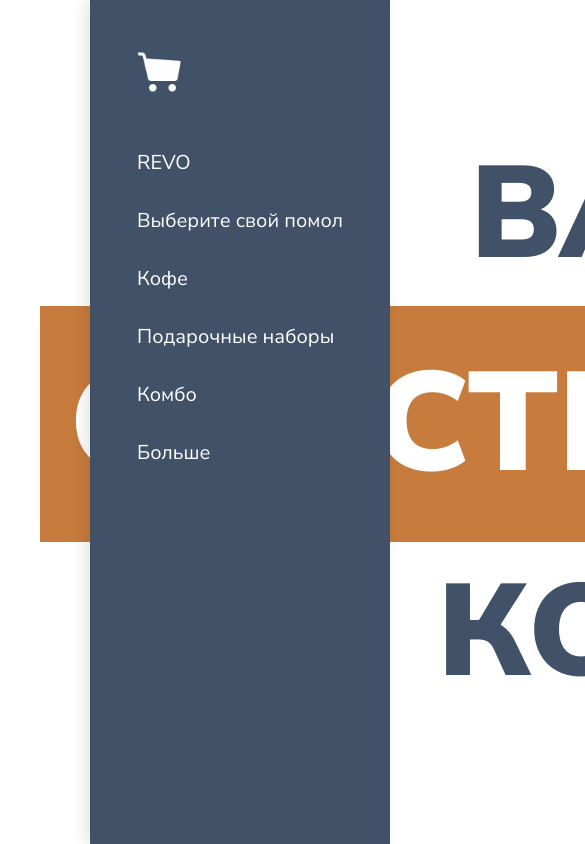
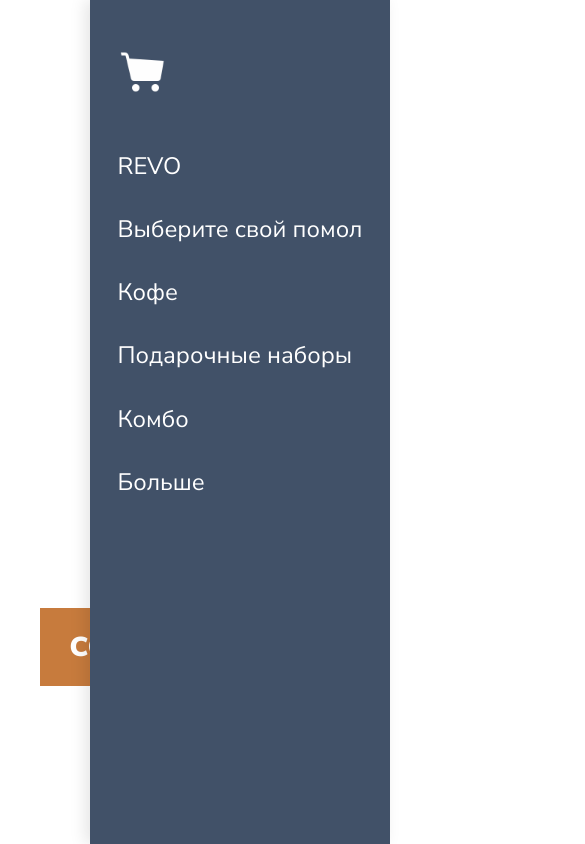
Before and after one commit to vladcheck/fullstack-dev-project-1, a website built with Vite: page index.html in a window 390 px wide. Shown: the top 844 px of the page, 585 px wide, since content can reach past the window. Built offline with nearby package versions, Linux system fonts and the light colour scheme.

Commit message:
fix: not responsive hero text

```diff
--- a/index.html
+++ b/index.html
@@ -10,7 +10,7 @@
     <link
       rel="stylesheet"
       href="./styles/mobile.css"
-      media="screen and (max-width: 1024px)"
+      media="screen and (max-width: 700px)"
     />
     <script src="./scripts/menu.js" defer></script>
     <title>REVO - Ваш пакет, Ваш кофе</title>
--- a/styles/mobile.css
+++ b/styles/mobile.css
@@ -1,34 +1,7 @@
-/* tablets */
-@media (max-width: 1400px) {
-
-    /* hero */
-    .hero__title {
-        font-size: 4.4rem;
-    }
-
-    .hero__title .accent {
-        font-size: inherit;
-    }
-
-    /* build-your-base */
-    #build-your-base .card__title {
-        font-size: 2.5rem;
-    }
-
-    #build-your-base .card__text {
-        font-size: 1.5rem;
-    }
-
-    /* combos */
-    #combos .selector {
-        justify-content: left;
-    }
-}
-
 /* phones */
 @media (max-width: 700px) {
     :root {
-        font-size: 20px;
+        font-size: 17px;
     }
 
     .section {
@@ -59,7 +32,7 @@
     }
 
     .sidebar .nav__link {
-        font-size: 1rem;
+        font-size: 1.4rem;
     }
 
     /* || buttons */
--- a/styles/style.css
+++ b/styles/style.css
@@ -253,13 +253,13 @@
 .hero__title {
     color: var(--secondary-clr);
     text-transform: uppercase;
-    font-size: 6.5rem;
+    font-size: min(7vw, 6.5rem);
     font-weight: 900;
 }
 
 .hero__title .accent {
     display: block;
-    font-size: 7rem;
+    font-size: min(7vw, 6.5rem);
     color: white;
     background-color: var(--button-accent-bg-clr);
     padding: 20px 30px;
@@ -573,3 +573,29 @@
     padding: 20px 0;
     background-color: var(--section-bg-primary-2-clr);
 }
+
+@media (max-width: 1400px) {
+
+    /* hero */
+    .hero__title {
+        font-size: 7vw;
+    }
+
+    .hero__title .accent {
+        font-size: 7vw;
+    }
+
+    /* build-your-base */
+    #build-your-base .card__title {
+        font-size: 2.5rem;
+    }
+
+    #build-your-base .card__text {
+        font-size: 1.5rem;
+    }
+
+    /* combos */
+    #combos .selector {
+        justify-content: left;
+    }
+}
```
